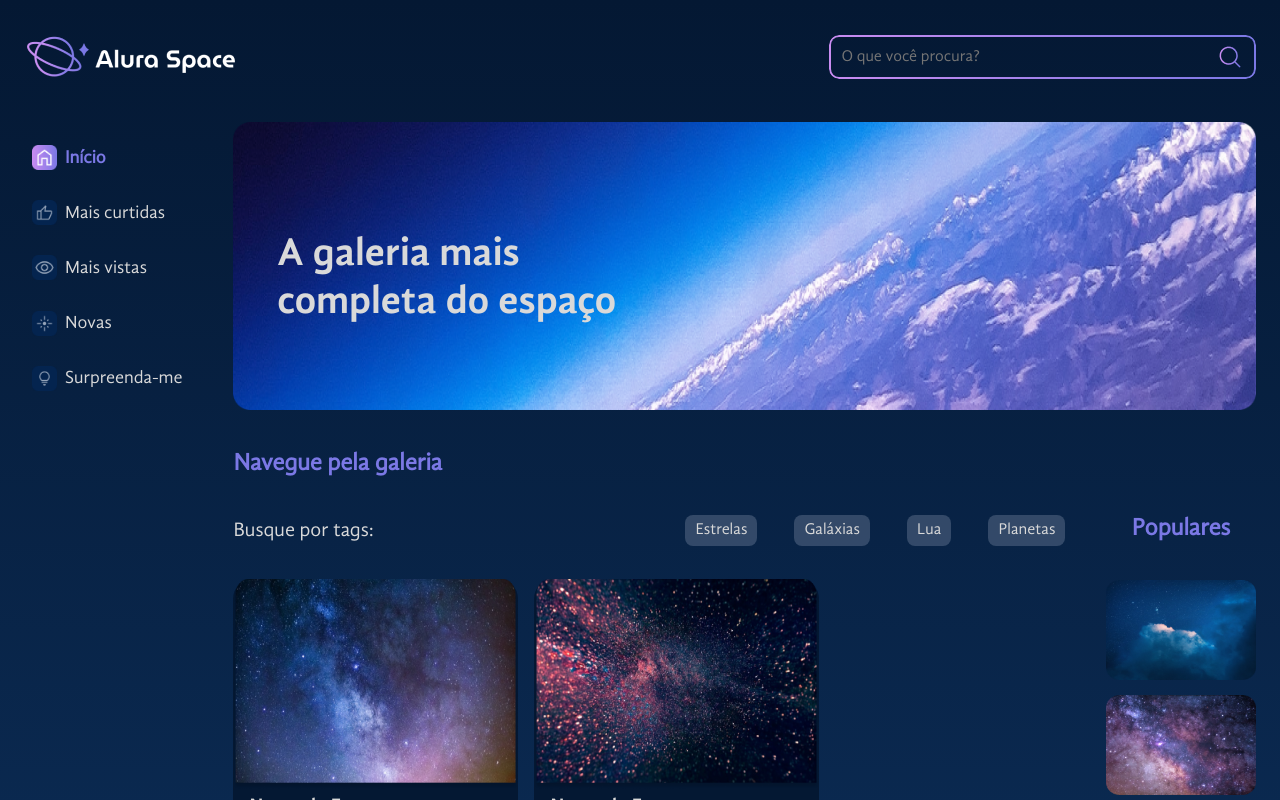
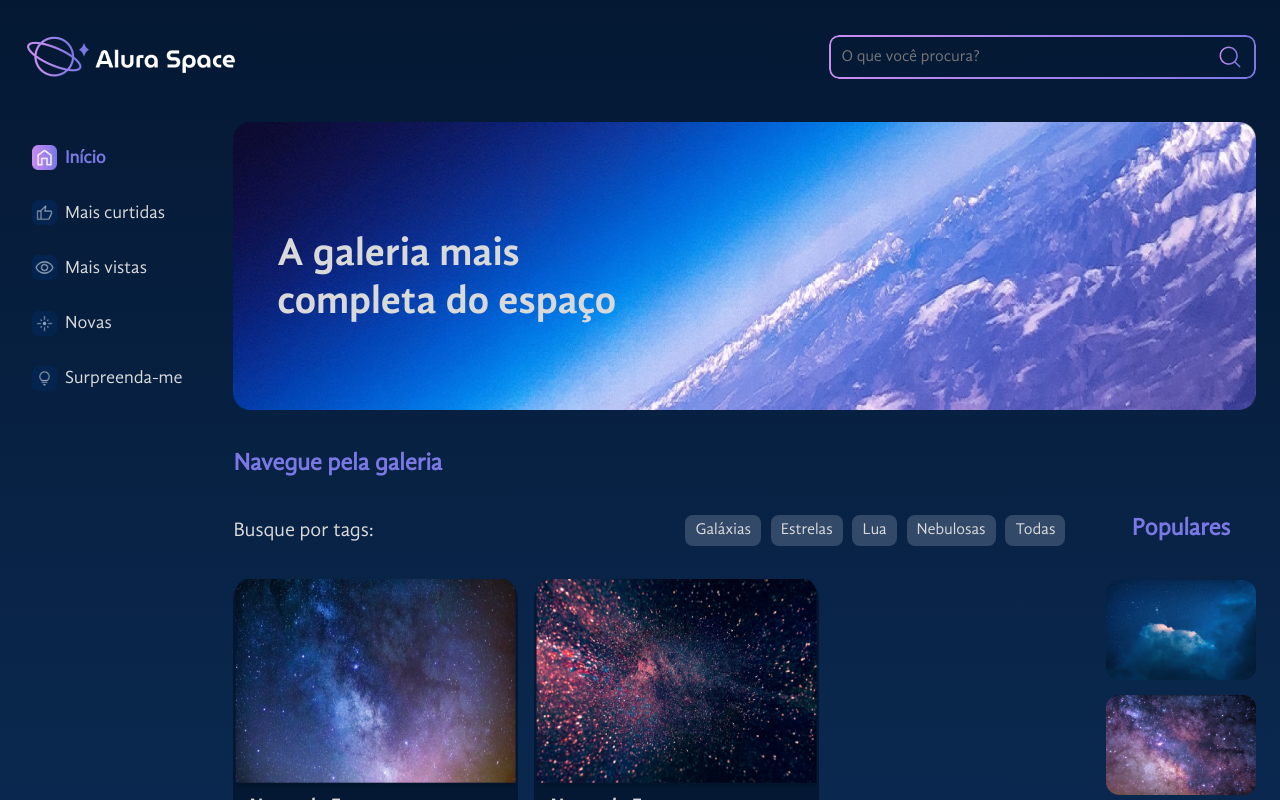
Before and after one commit to julucca/alura-space, a React (Create React App) app: page / in a window 1280 px wide. Shown: the top 800 px of the page. Built offline with nearby package versions, Linux system fonts and the light colour scheme; the HTML template or start-up script is replaced by a standard one.

Commit message:
create filtering functionality

```diff
--- a/src/componentes/Galeria/index.jsx
+++ b/src/componentes/Galeria/index.jsx
@@ -1,4 +1,4 @@
-import React from 'react'
+import React, { useState } from 'react';
 import styles from './Galeria.module.scss';
 import Tags from '../Tags';
 import fotos from './fotos.json';
@@ -6,11 +6,23 @@ import fotos from './fotos.json';
 import Cards from './Cards';
 
 export default function Galeria() {
+
+  const [itens, setItens] = useState(fotos);
+  const tags = [...new Set(fotos.map((valor) => valor.tag))];
+
+  const filtrarFotos = (tag) => {
+    const novasFotos = fotos.filter((foto) => {
+      return foto.tag === tag;
+    })
+
+    setItens(novasFotos);
+  };
+
   return (
     <section className={styles.galeria}>
         <h2>Navegue pela galeria</h2>
-        <Tags />
-        <Cards itens={fotos} styles={styles}/>
+        <Tags tags={tags} filtrarFotos={filtrarFotos} setItens={setItens}/>
+        <Cards itens={itens} styles={styles}/>
     </section>
   )
 }
--- a/src/componentes/Tags/index.jsx
+++ b/src/componentes/Tags/index.jsx
@@ -1,15 +1,18 @@
 import React from 'react'
 import styles from './Tags.module.scss';
+import fotos from '../Galeria/fotos.json';
 
-export default function Tags() {
+export default function Tags({ tags, filtrarFotos, setItens }) {
   return (
     <div className={styles.tags}>
         <p>Busque por tags:</p>
         <ul className={styles.tags__lista}>
-            <li>Estrelas</li>
-            <li>Galáxias</li>
-            <li>Lua</li>
-            <li>Planetas</li>
+            {tags.map( tag => {
+              return (
+                <li key={tag} onClick={() => filtrarFotos(tag)}>{tag}</li>
+              )
+            })}
+            <li onClick={ () => setItens(fotos) }>Todas</li>
         </ul>
     </div>
   )
```
